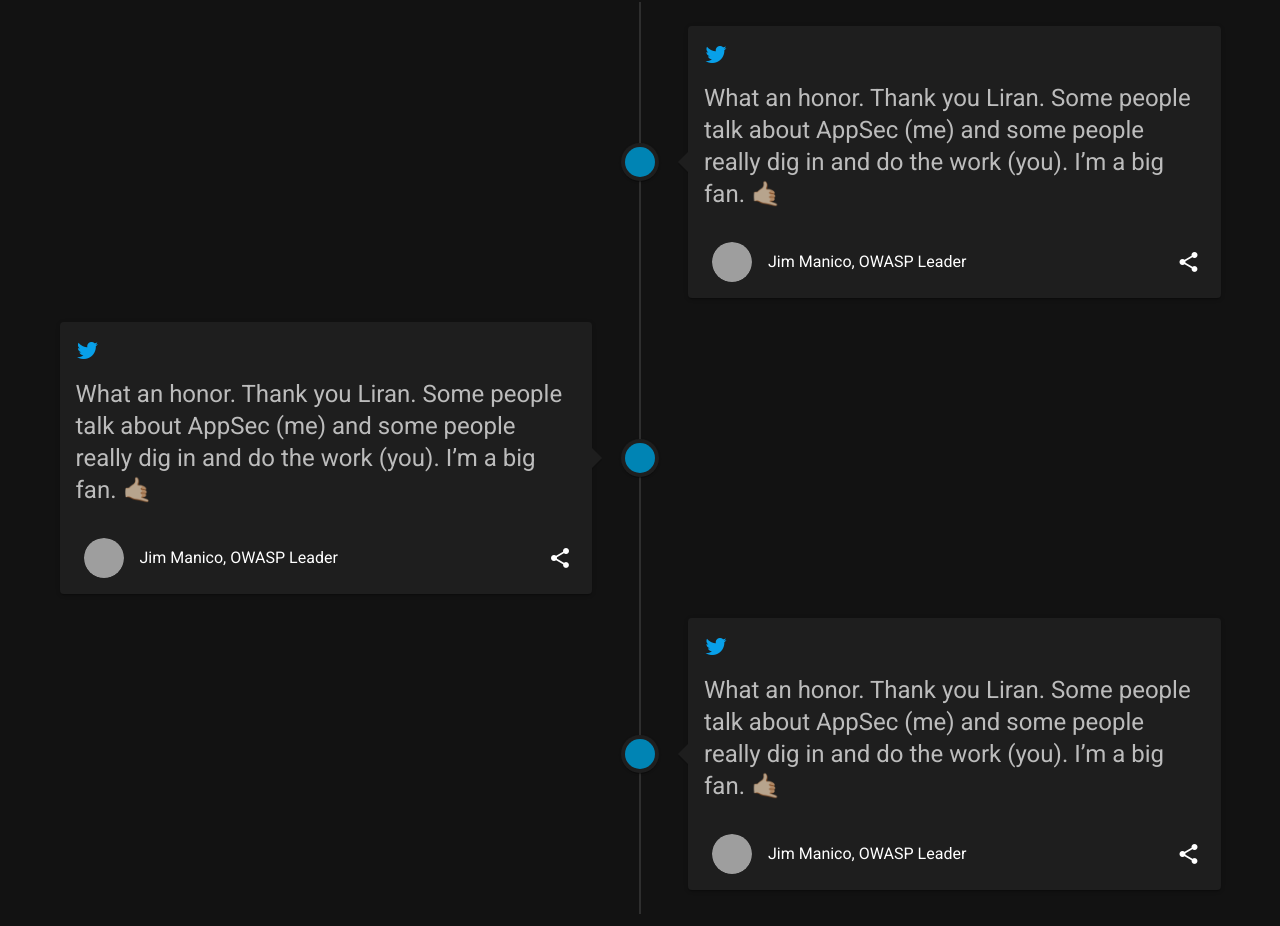
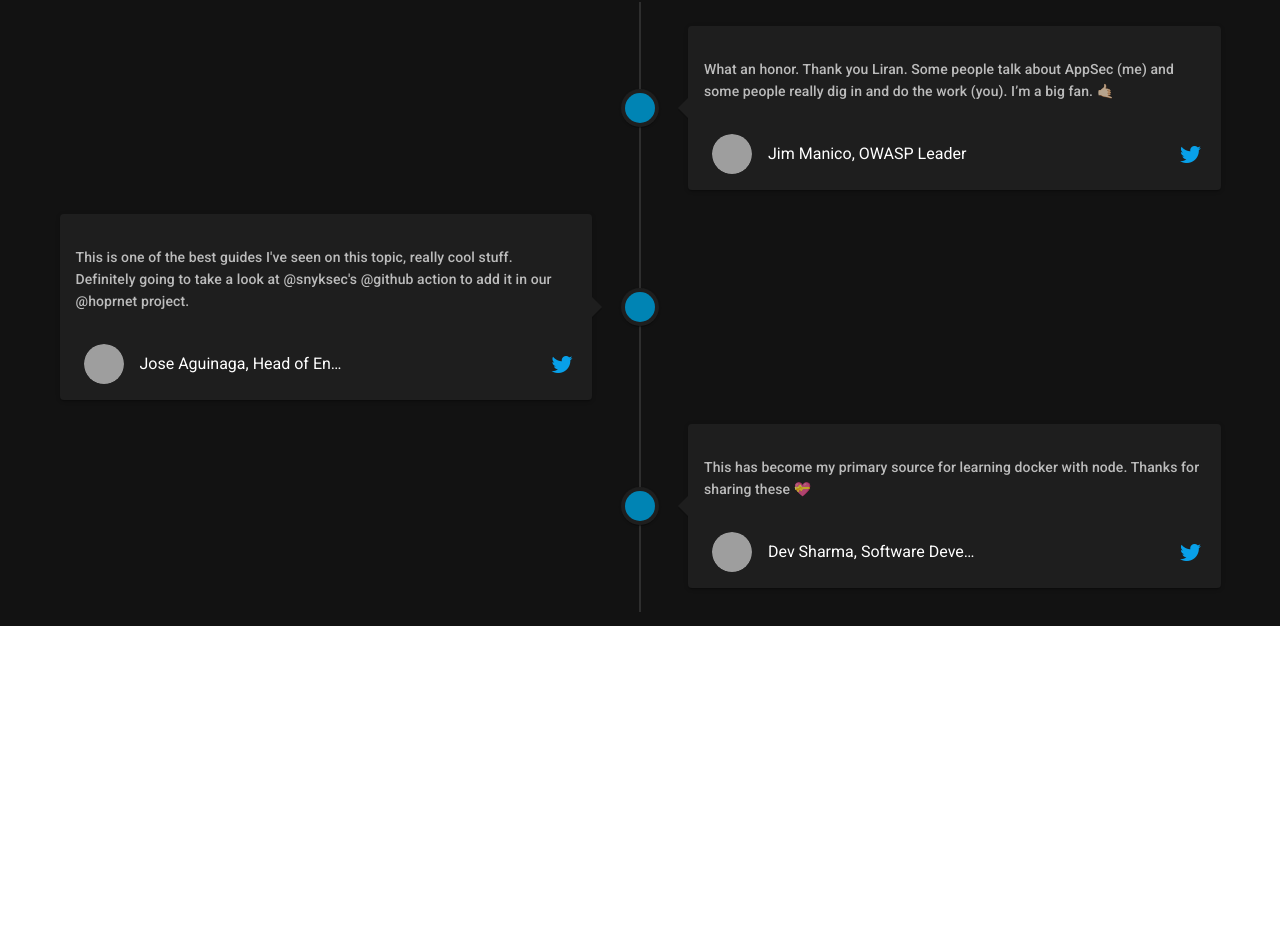
Before and after one commit to lirantal/lirantaldotcom-old, a Nuxt app: page /recognitions in a window 1280 px wide. Shown: the part 174-1100 px from the top of the page. After the commit the page ends 800 px from the top, so only its background shows below. Built offline with nearby package versions, Linux system fonts and the light colour scheme; grey boxes are pictures that could not be loaded.

Commit message:
feat: new testimonials structure

```diff
--- a/pages/recognitions.vue
+++ b/pages/recognitions.vue
@@ -1,122 +1,47 @@
 <template>
   <v-main>
     <v-timeline>
-      <v-timeline-item color="#0084b4">
+      <v-timeline-item
+        color="#0084b4"
+        v-for="recognition in recognitions"
+        :key="recognition.href"
+      >
         <v-card class="mx-auto" color="" dark max-width="600">
-          <v-card-title>
-            <v-icon medium left color="#08a0e9"> mdi-twitter </v-icon>
-            <span class="text-h6 font-weight-light"></span>
-          </v-card-title>
+          <v-card-title> </v-card-title>
 
-          <v-card-text class="text-h5">
-            What an honor. Thank you Liran. Some people talk about AppSec (me)
-            and some people really dig in and do the work (you). I’m a big fan.
-            🤙🏻
+          <v-card-text class="font-weight-medium">
+            <!-- <v-icon medium color="#e9f5fd"> mdi-format-quote-open </v-icon> -->
+            {{ recognition.testimonial }}
+            <!-- <v-icon medium color="#e9f5fd"> mdi-format-quote-close </v-icon> -->
           </v-card-text>
 
           <v-card-actions>
             <v-list-item class="grow">
               <v-list-item-avatar color="grey darken-3">
                 <v-img
-                  class="elevation-6"
-                  alt="Jim Manico on Twitter"
-                  src="https://pbs.twimg.com/profile_images/1128010737580818432/cw4SWqUx_400x400.jpg"
+                  @click="openLink('https://twitter.com/manicode')"
+                  class="elevation-6 item-pointer"
+                  :alt="recognition.name"
+                  :src="recognition.profile_image"
                 ></v-img>
               </v-list-item-avatar>
 
               <v-list-item-content>
-                <v-list-item-title>Jim Manico, OWASP Leader</v-list-item-title>
+                <v-list-item-title
+                  @click="openLink(recognition.contact)"
+                  class="item-pointer"
+                  >{{ recognition.name
+                  }}<span v-if="recognition.title"
+                    >, {{ recognition.title }}</span
+                  ></v-list-item-title
+                >
               </v-list-item-content>
 
               <v-row align="center" justify="end">
-                <v-btn
-                  href="https://twitter.com/manicode/status/1326929685553451008?s=20"
-                  target="_blank"
-                  icon
-                >
-                  <v-icon class="mr-1"> mdi-share-variant </v-icon>
-                </v-btn>
-                <span class="subheading"></span>
-              </v-row>
-            </v-list-item>
-          </v-card-actions>
-        </v-card>
-      </v-timeline-item>
-      <v-timeline-item color="#0084b4">
-        <v-card class="mx-auto" color="" dark max-width="600">
-          <v-card-title>
-            <v-icon medium left color="#08a0e9"> mdi-twitter </v-icon>
-            <span class="text-h6 font-weight-light"></span>
-          </v-card-title>
-
-          <v-card-text class="text-h5">
-            What an honor. Thank you Liran. Some people talk about AppSec (me)
-            and some people really dig in and do the work (you). I’m a big fan.
-            🤙🏻
-          </v-card-text>
-
-          <v-card-actions>
-            <v-list-item class="grow">
-              <v-list-item-avatar color="grey darken-3">
-                <v-img
-                  class="elevation-6"
-                  alt="Jim Manico on Twitter"
-                  src="https://pbs.twimg.com/profile_images/1128010737580818432/cw4SWqUx_400x400.jpg"
-                ></v-img>
-              </v-list-item-avatar>
-
-              <v-list-item-content>
-                <v-list-item-title>Jim Manico, OWASP Leader</v-list-item-title>
-              </v-list-item-content>
-
-              <v-row align="center" justify="end">
-                <v-btn
-                  href="https://twitter.com/manicode/status/1326929685553451008?s=20"
-                  target="_blank"
-                  icon
-                >
-                  <v-icon class="mr-1"> mdi-share-variant </v-icon>
-                </v-btn>
-                <span class="subheading"></span>
-              </v-row>
-            </v-list-item>
-          </v-card-actions>
-        </v-card>
-      </v-timeline-item>
-      <v-timeline-item color="#0084b4">
-        <v-card class="mx-auto" color="" dark max-width="600">
-          <v-card-title>
-            <v-icon medium left color="#08a0e9"> mdi-twitter </v-icon>
-            <span class="text-h6 font-weight-light"></span>
-          </v-card-title>
-
-          <v-card-text class="text-h5">
-            What an honor. Thank you Liran. Some people talk about AppSec (me)
-            and some people really dig in and do the work (you). I’m a big fan.
-            🤙🏻
-          </v-card-text>
-
-          <v-card-actions>
-            <v-list-item class="grow">
-              <v-list-item-avatar color="grey darken-3">
-                <v-img
-                  class="elevation-6"
-                  alt="Jim Manico on Twitter"
-                  src="https://pbs.twimg.com/profile_images/1128010737580818432/cw4SWqUx_400x400.jpg"
-                ></v-img>
-              </v-list-item-avatar>
-
-              <v-list-item-content>
-                <v-list-item-title>Jim Manico, OWASP Leader</v-list-item-title>
-              </v-list-item-content>
-
-              <v-row align="center" justify="end">
-                <v-btn
-                  href="https://twitter.com/manicode/status/1326929685553451008?s=20"
-                  target="_blank"
-                  icon
-                >
-                  <v-icon class="mr-1"> mdi-share-variant </v-icon>
+                <v-btn :href="recognition.href" target="_blank" icon>
+                  <v-icon medium color="#08a0e9">
+                    mdi-{{ recognition.medium }}
+                  </v-icon>
                 </v-btn>
                 <span class="subheading"></span>
               </v-row>
@@ -127,3 +52,60 @@
     </v-timeline>
   </v-main>
 </template>
+
+<script>
+export default {
+  data() {
+    return {
+      recognitions: [
+        {
+          type: 'web-security-activism',
+          medium: 'twitter',
+          href: 'https://twitter.com/manicode/status/1326929685553451008?s=20',
+          name: 'Jim Manico',
+          title: 'OWASP Leader',
+          contact: 'https://twitter.com/manicode',
+          profile_image:
+            'https://pbs.twimg.com/profile_images/1128010737580818432/cw4SWqUx_400x400.jpg',
+          testimonial: `What an honor. Thank you Liran. Some people talk about AppSec (me)
+            and some people really dig in and do the work (you). I’m a big fan.
+            🤙🏻`,
+        },
+        {
+          type: 'web-security-activism',
+          medium: 'twitter',
+          href: 'https://twitter.com/jjperezaguinaga/status/1349368415014825989',
+          name: 'Jose Aguinaga',
+          title: 'Head of Engineering at @hoprnet',
+          contact: 'https://twitter.com/jjperezaguinaga',
+          profile_image:
+            'https://pbs.twimg.com/profile_images/620137226232397824/-bCZ07sG_400x400.jpg',
+          testimonial: `This is one of the best guides I've seen on this topic, really cool stuff. Definitely going to take a look at @snyksec's @github action to add it in our @hoprnet project.`,
+        },
+        {
+          type: 'web-security-activism',
+          medium: 'twitter',
+          href: 'https://twitter.com/cryptus_neoxys/status/1393221416175034369',
+          name: 'Dev Sharma',
+          title: 'Software Developer',
+          contact: 'https://twitter.com/cryptus_neoxys',
+          profile_image:
+            'https://pbs.twimg.com/profile_images/1373856007009411075/Dbfd_Bne_400x400.jpg',
+          testimonial: `This has become my primary source for learning docker with node. Thanks for sharing these 💝`,
+        },
+      ],
+    }
+  },
+  methods: {
+    openLink(url) {
+      return window.open(url, '_blank')
+    },
+  },
+}
+</script>
+
+<style lang="css" scoped>
+.item-pointer {
+  cursor: pointer;
+}
+</style>
```
